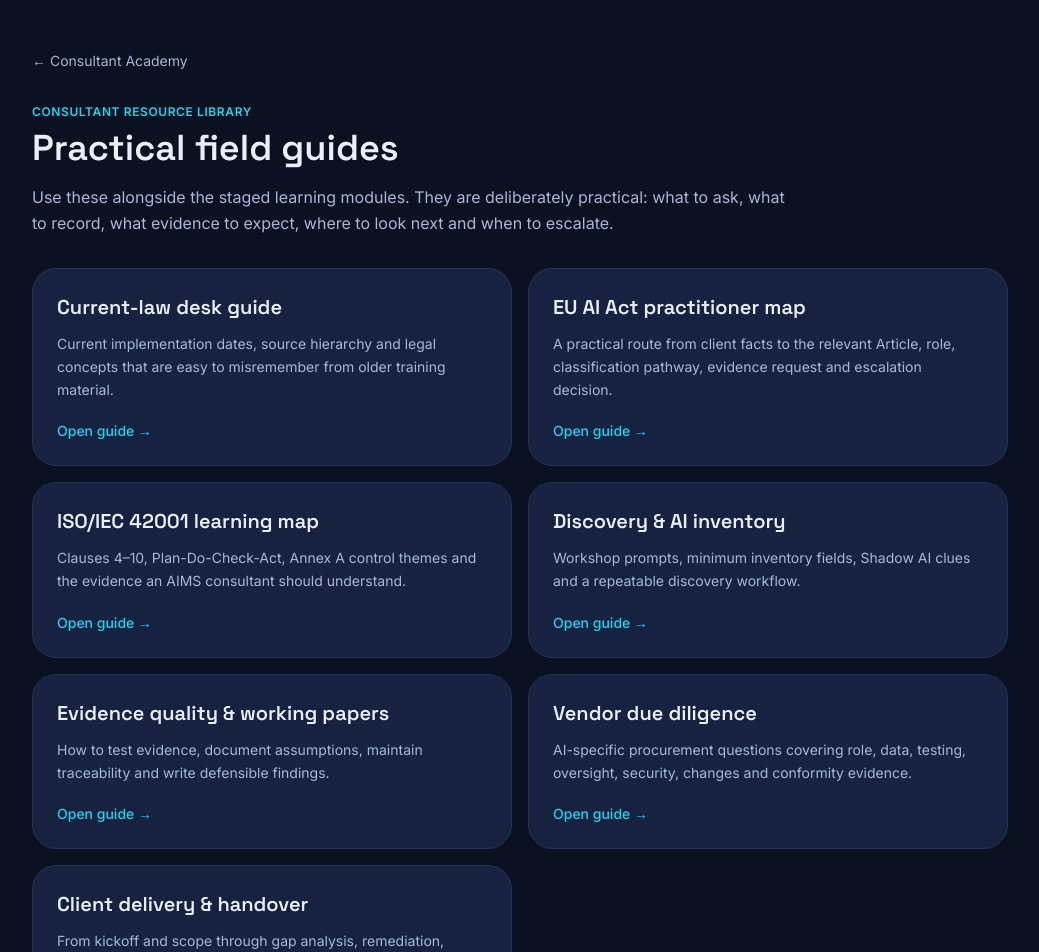
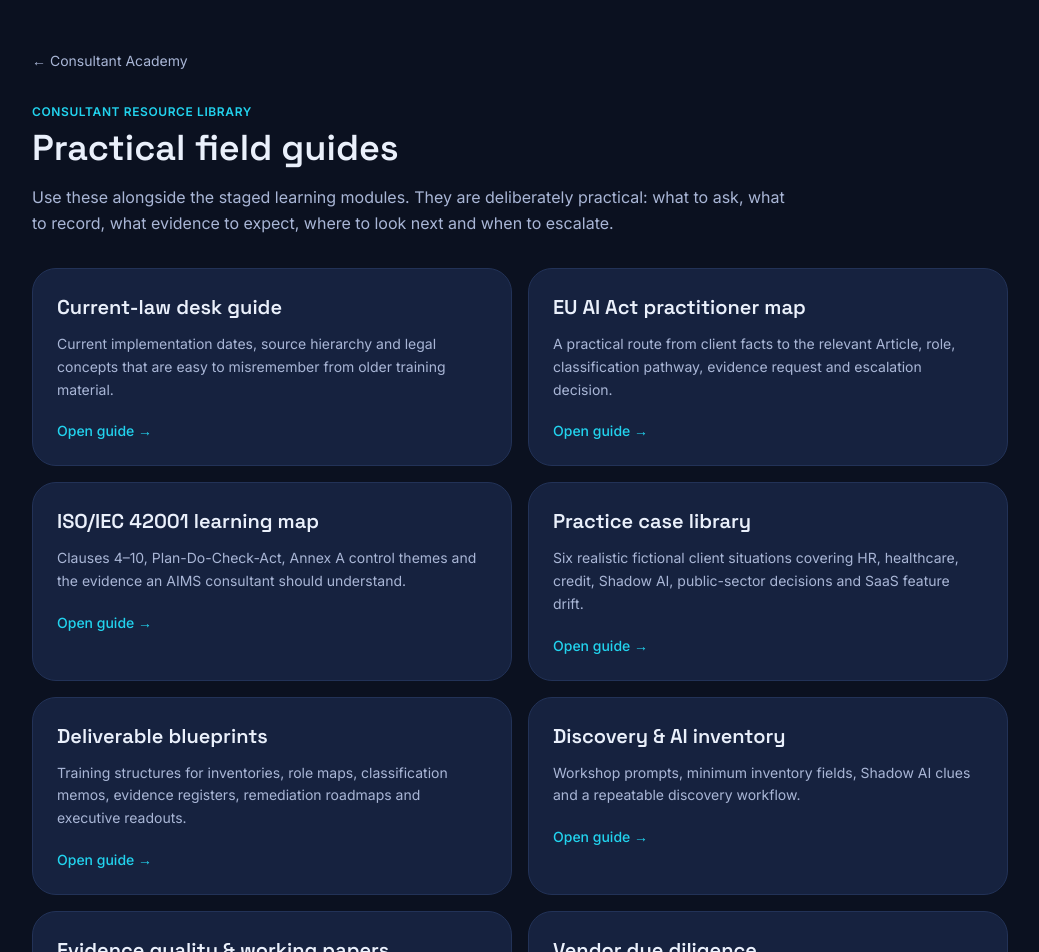
Before and after one commit to AiActReady/mockexam-app, a Next.js app: page /academy/resources in a window 1280 px wide. Shown: the top 952 px of the page, without its empty margins (120-1159 px from the left). Built offline with nearby package versions, Linux system fonts and the light colour scheme.

Commit message:
Add practice cases and deliverable blueprints to resources

```diff
--- a/src/app/academy/resources/page.tsx
+++ b/src/app/academy/resources/page.tsx
@@ -15,6 +15,16 @@ const RESOURCES = [
     title: "ISO/IEC 42001 learning map",
     description: "Clauses 4–10, Plan-Do-Check-Act, Annex A control themes and the evidence an AIMS consultant should understand.",
     href: "/academy/iso-42001",
+  },
+  {
+    title: "Practice case library",
+    description: "Six realistic fictional client situations covering HR, healthcare, credit, Shadow AI, public-sector decisions and SaaS feature drift.",
+    href: "/academy/cases",
+  },
+  {
+    title: "Deliverable blueprints",
+    description: "Training structures for inventories, role maps, classification memos, evidence registers, remediation roadmaps and executive readouts.",
+    href: "/academy/templates",
   },
   {
     title: "Discovery & AI inventory",
```
